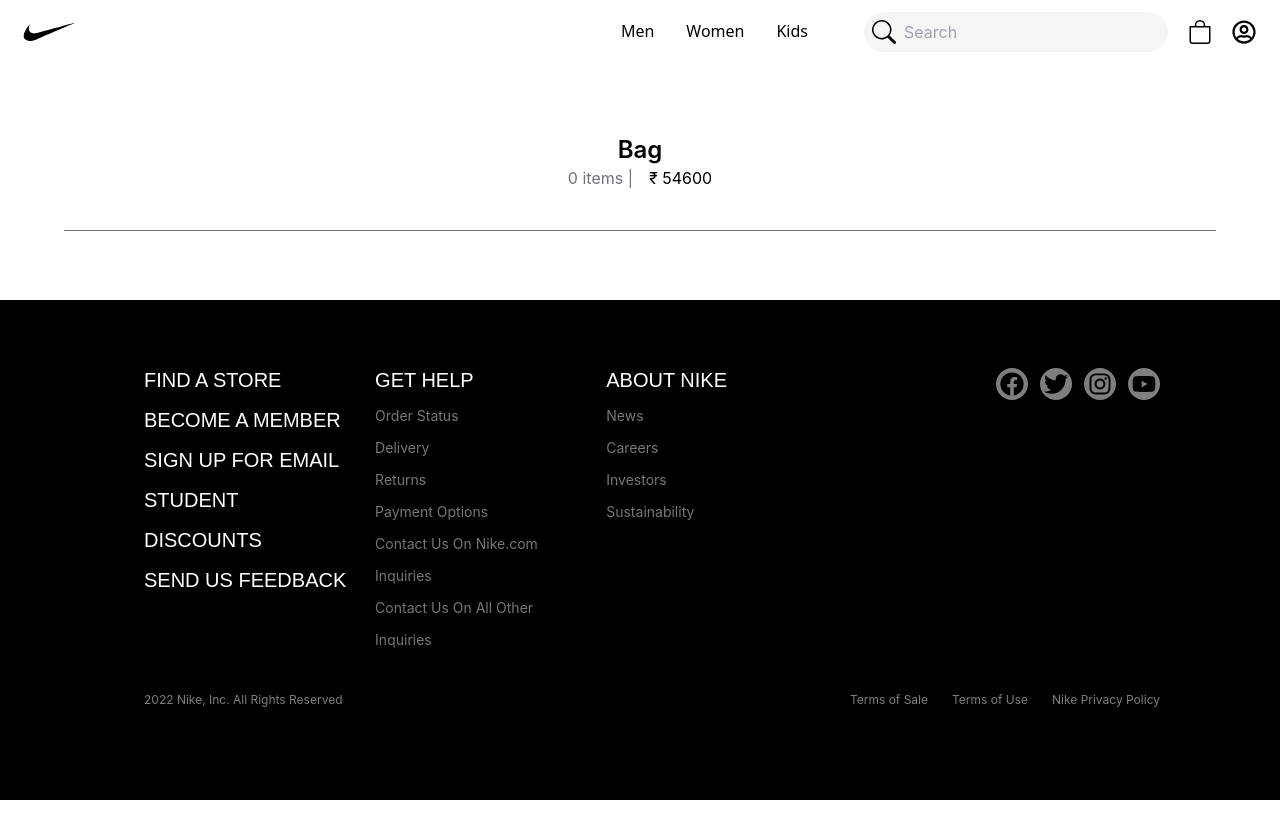
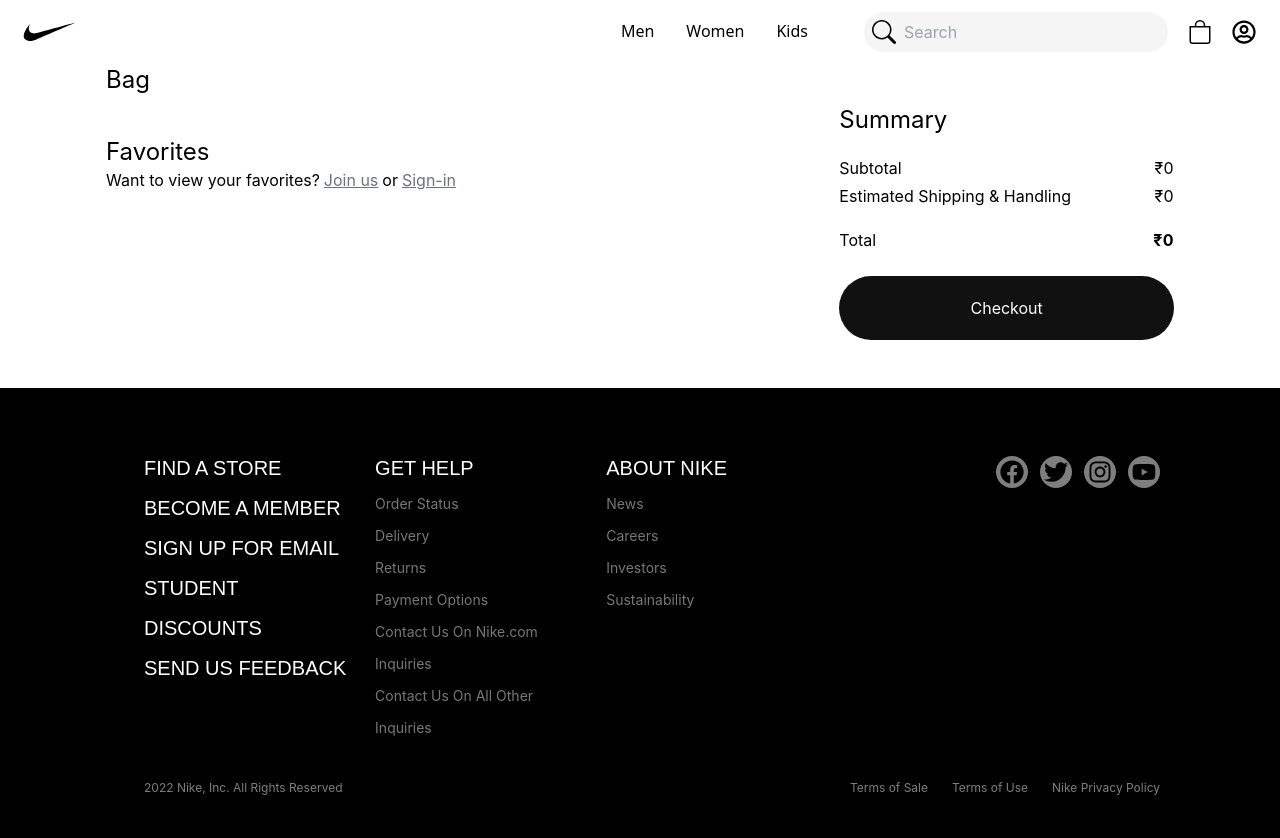
Before and after one commit to heraldjose10/Nike-Store, a React (Create React App) app: page /cart in a window 1280 px wide. Shown: the top 838 px of the page. Before the commit the page ends 800 px from the top, so only its background shows below. Built offline with nearby package versions, Linux system fonts and the light colour scheme; a web font is replaced by a local one.

Commit message:
make cart resposive & add summary

```diff
--- a/src/components/cart-item/cart-item.component.jsx
+++ b/src/components/cart-item/cart-item.component.jsx
@@ -1,17 +1,47 @@
-const CartItem = ({ name, price, count, images }) => {
+import { useNavigate } from "react-router-dom"
+import { RiDeleteBinLine, RiHeartLine } from "react-icons/ri"
+import { useDispatch } from "react-redux"
+import { deleteFromCart } from "../../redux/cart/cart.actions"
+
+const CartItem = (item) => {
+
+  const { id, name, short_description, price, count, images, colour } = item
+
+  const navigate = useNavigate()
+  const dispatch = useDispatch()
+
   return (
     <div className="flex px-4 gap-4 my-6 w-full">
       <div className="shrink-0">
         <img
-          className="w-20 h-20"
-          src={images[0]}></img>
+          className="w-20 h-20 object-cover hover:cursor-pointer md:w-[150px] md:h-[150px]"
+          onClick={() => navigate(`/shop/product/${id}`)}
+          alt='product thumbnail'
+          src={images[0]}
+        />
       </div>
       <div className="grow flex-col flex">
-        <p>{name}</p>
+        <p
+          className="hover:cursor-pointer"
+          onClick={() => navigate(`/shop/product/${id}`)}
+        >
+          {name}
+        </p>
+        <p className="text-gray-500">{short_description}</p>
+        <p className="hidden text-gray-500 md:block">{colour}</p>
         <p className="text-gray-500">{`Quantity ${count}`}</p>
+        <p className="flex gap-3 my-2">
+          <RiDeleteBinLine
+            onClick={() => dispatch(deleteFromCart(item))}
+            className="w-6 h-6 hover:cursor-pointer hover:text-gray-500"
+          />
+          <RiHeartLine
+            className="w-6 h-6 hover:cursor-pointer hover:text-gray-500"
+          />
+        </p>
       </div>
-      <div className="max-w-[100px] grow">
-        <p>{`$ ${price}`}</p>
+      <div className="max-w-[100px] shrink-0 grow">
+        <p className="text-right" >{`₹ ${price * count}`}</p>
       </div>
     </div>
   )
--- a/src/components/sign-in-form/sign-in-form.component.jsx
+++ b/src/components/sign-in-form/sign-in-form.component.jsx
@@ -109,7 +109,8 @@
             rel="noreferrer"
             target='_blank'
             href="https://agreementservice.svs.nike.com/rest/agreement?agreementType=privacyPolicy&country=IN&language=en&mobileStatus=true&requestType=redirect&uxId=com.nike.commerce.nikedotcom.web"
-            className="underline">Privacy Policy
+            className="underline">
+            Privacy Policy
           </a>
           <span> and </span>
           <a
--- a/src/pages/cart/cart.component.jsx
+++ b/src/pages/cart/cart.component.jsx
@@ -1,35 +1,95 @@
 import { useSelector } from "react-redux"
+import { Fragment } from "react"
+import { Link } from "react-router-dom"
 
-import { selectCartItems, selectTotalCartItems } from "../../redux/cart/cart.selectors"
+import {
+  selectCartItems,
+  selectCartTotal,
+  selectTotalCartItems
+} from "../../redux/cart/cart.selectors"
+import { selectAccessToken } from "../../redux/user/user.selectors"
 
 import CartItem from "../../components/cart-item/cart-item.component"
-import { Fragment } from "react"
+import CustomButton from "../../components/custom-button/custom-button.component"
 
 const Cart = () => {
 
   const totalCartItems = useSelector(selectTotalCartItems)
   const cartItems = useSelector(selectCartItems)
+  const cartTotal = useSelector(selectCartTotal)
+  const accessToken = useSelector(selectAccessToken)
+
+  const FavoritePrompt = (
+    <div className="w-full my-10">
+      <h2 className="text-2xl self-start">Favorites</h2>
+      <p className="flex gap-1">
+        <span>Want to view your favorites? </span>
+        <Link to='/register'>
+          <p
+            className="underline hover:cursor-pointer text-gray-500"
+          >
+            Join us
+          </p>
+        </Link>
+        <span> or </span>
+        <Link to='/register'>
+          <p
+            className="underline hover:cursor-pointer text-gray-500"
+          >
+            Sign-in
+          </p>
+        </Link>
+      </p>
+    </div>
+  )
 
   return (
-    <div className="flex flex-col items-center mb-10">
-      <div className="my-10 flex flex-col items-center">
+    <div className="flex flex-col items-center mb-10 lg:flex-row lg:items-start w-full max-w-[1100px] mx-auto">
+      <div className="my-10 flex flex-col items-center lg:hidden">
         <h1 className="text-2xl font-semibold">Bag</h1>
         <span className="flex gap-4" >
           <p className="text-gray-500">{`${totalCartItems} items |`}</p>
-          <p>₹ 54600</p>
+          <p>{`₹ ${cartTotal}`}</p>
         </span>
       </div>
-      <div className="w-full flex flex-col items-center">
-        <div className="w-[90%] border-t border-gray-500 h-[1px]"></div>
+      <div className="w-full flex flex-col items-center lg:basis-2/3">
+        <div className="w-[90%] border-t border-[#e5e5e5] h-[1px] lg:hidden"></div>
+        <h1 className="hidden lg:block text-2xl self-start px-4">Bag</h1>
         {
-          cartItems.map(item => (
-            <Fragment>
+          cartItems.map((item, index) => (
+            <Fragment key={index}>
               <CartItem {...item} />
-              <div className="w-[90%] border-t border-gray-500 h-[1px]"></div>
+              <div className="w-[90%] border-t border-[#e5e5e5] h-[1px]"></div>
             </Fragment>
 
           ))
         }
+        <div className="hidden lg:block w-full px-4">
+          {
+            !accessToken && FavoritePrompt
+          }
+        </div>
+      </div>
+      <div className="px-4 flex flex-col w-full lg:basis-1/3">
+        <h2 className="text-2xl py-5 mt-5">Summary</h2>
+        <span className="flex justify-between mb-1">
+          <p>Subtotal</p>
+          <p className="tracking-wide">{`₹${cartTotal}`}</p>
+        </span>
+        <span className="flex justify-between mb-1">
+          <p>Estimated Shipping & Handling</p>
+          <p className="tracking-wide">{`₹${cartTotal && '200'}`}</p>
+        </span>
+        <span className="flex justify-between my-4">
+          <p>Total</p>
+          <p className="font-bold tracking-wide">{`₹${cartTotal ? cartTotal + 200 : 0}`}</p>
+        </span>
+        <CustomButton buttonText='Checkout' padding_y={5} />
+        <div className=" lg:hidden">
+          {
+            !accessToken && FavoritePrompt
+          }
+        </div>
       </div>
     </div>
   )
--- a/src/pages/item/item.component.jsx
+++ b/src/pages/item/item.component.jsx
@@ -100,7 +100,13 @@
         }
         <div className="flex flex-col my-3 px-10">
           <CustomButton
-            buttonAction={() => dispatch(setCartItem({ id: currentProduct.id, name: currentProduct.name, price: currentProduct.price, ...currentStyle }))}
+            buttonAction={() => dispatch(setCartItem({
+              id: currentProduct.id,
+              name: currentProduct.name,
+              price: currentProduct.price,
+              short_description: currentProduct.short_description,
+              ...currentStyle
+            }))}
             buttonText={'Add to Bag'}
             padding_y={5}
           />
--- a/src/redux/cart/cart.actions.js
+++ b/src/redux/cart/cart.actions.js
@@ -9,3 +9,8 @@
   type: cartActionTypes.REMOVE_CART_ITEM,
   payload: item
 })
+
+export const deleteFromCart = (item) => ({
+  type: cartActionTypes.DELETE_FROM_CART,
+  payload: item
+})
--- a/src/redux/cart/cart.reducer.js
+++ b/src/redux/cart/cart.reducer.js
@@ -1,5 +1,5 @@
 import cartActionTypes from "./cart.types";
-import { addToCart, removeFromCart } from "./cart.utils";
+import { addToCart, deleteFromCart, removeFromCart } from "./cart.utils";
 
 const INITIAL_STATE = {
   items: []
@@ -15,6 +15,10 @@
       return {
         items: removeFromCart(state.items, action.payload)
       }
+    case cartActionTypes.DELETE_FROM_CART:
+      return {
+        items: deleteFromCart(state.items, action.payload)
+      }
     default:
       return state
   }
--- a/src/redux/cart/cart.selectors.js
+++ b/src/redux/cart/cart.selectors.js
@@ -11,3 +11,8 @@
   [selectCart],
   cart => cart.items.length
 )
+
+export const selectCartTotal = createSelector(
+  [selectCart],
+  cart => cart.items.reduce((prev, curr) => prev + (curr.count * curr.price), 0)
+)
--- a/src/redux/cart/cart.types.js
+++ b/src/redux/cart/cart.types.js
@@ -1,6 +1,7 @@
 const cartActionTypes = {
   SET_CART_ITEM: 'SET_CART_ITEM',
-  REMOVE_CART_ITEM: 'REMOVE_CART_ITEM'
+  REMOVE_CART_ITEM: 'REMOVE_CART_ITEM',
+  DELETE_FROM_CART: 'DELETE_FROM_CART'
 }
 
 export default cartActionTypes
--- a/src/redux/cart/cart.utils.js
+++ b/src/redux/cart/cart.utils.js
@@ -39,3 +39,8 @@
 
   return newCart
 }
+
+export const deleteFromCart = (cartItems, item) => {
+  const newCart = cartItems.filter(cartItem => (cartItem.id !== item.id || cartItem.style_name !== item.style_name))
+  return newCart
+}
```
